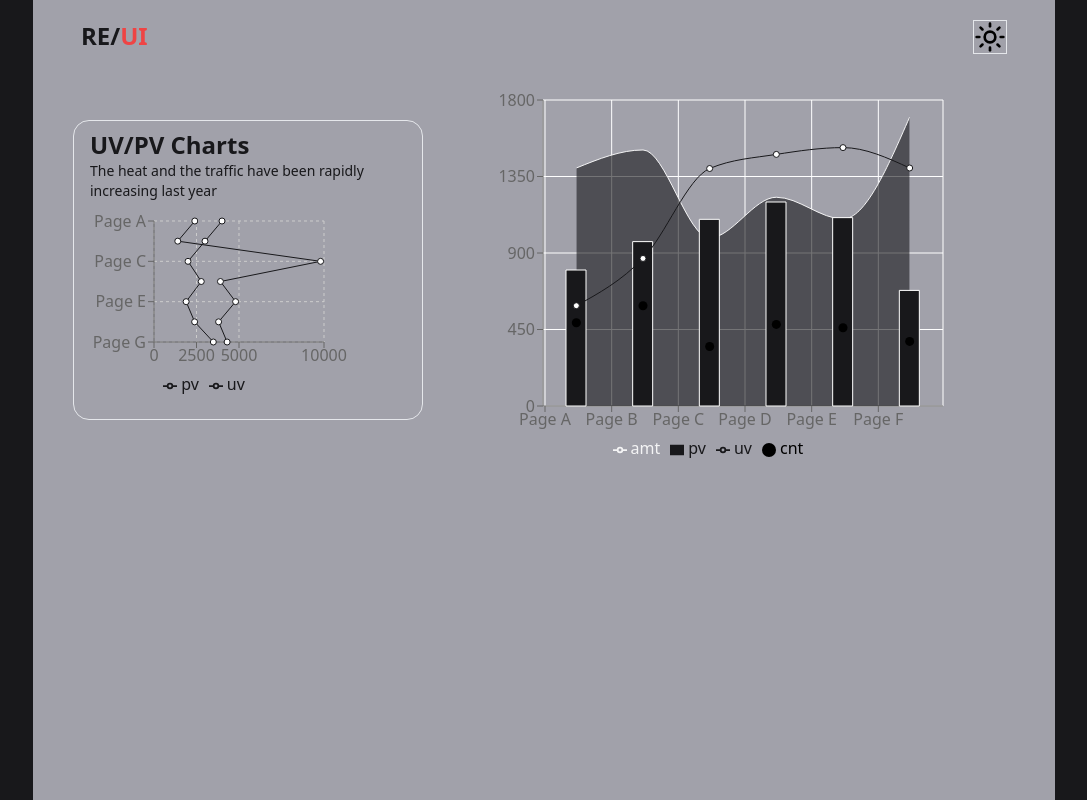
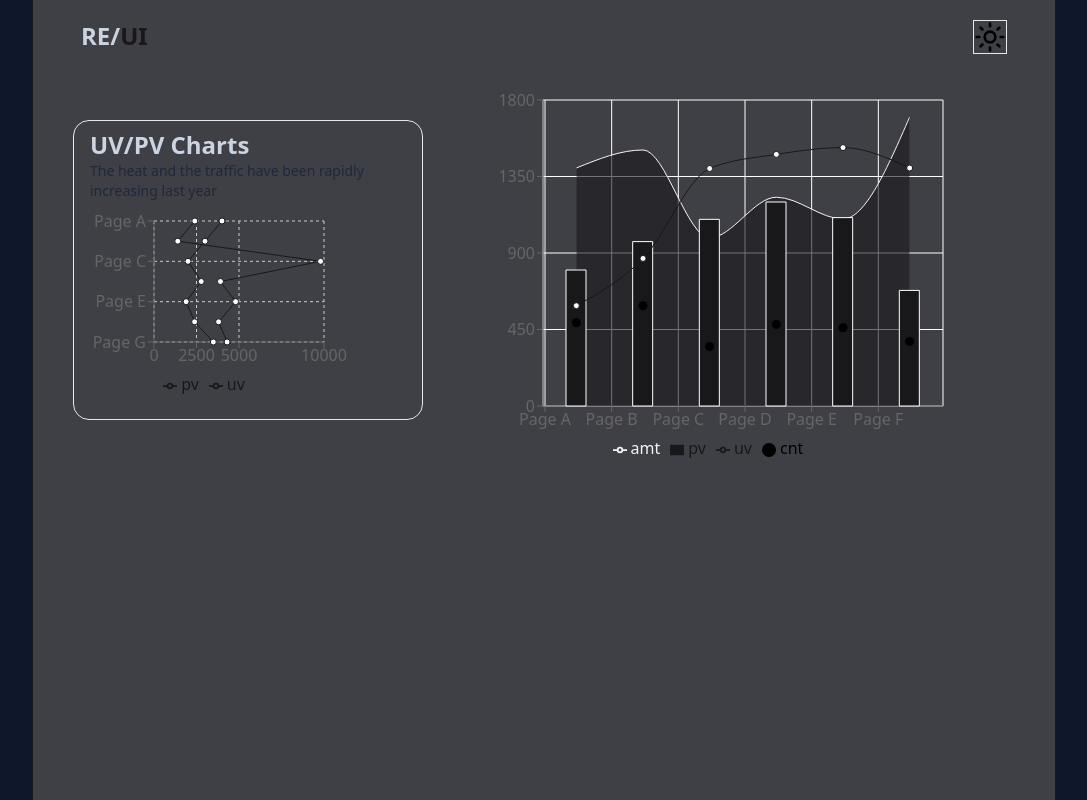
Before and after one commit to yourRichard/charts, a React (Vite) app: page / in a window 1280 px wide. Shown: the whole page, without its empty margins (96-1183 px from the left). Built offline with nearby package versions, Linux system fonts and the light colour scheme.

Commit message:
version 3

```diff
--- a/app/globals.css
+++ b/app/globals.css
@@ -40,6 +40,10 @@
     --destructive-blue: 0 84.2% 60.2%;
     --destructive-foreground-blue: 210 40% 98%;
     --ring-blue: 221.2 83.2% 53.3%;
+    --card-blue: 0 0% 100%;
+    --card-foreground-blue: 222.2 84% 4.9%;
+    --popover-blue: 0 0% 100%;
+    --popover-foreground-card-blue: 222.2 84% 4.9%;
   }
 
   .dark {
--- a/src/App.tsx
+++ b/src/App.tsx
@@ -5,8 +5,8 @@ import { useTheme } from "./themeContext";
 function App() {
   const {theme} = useTheme()
   return (
-    <div className=" h-screen"style={{background:theme.primaryColor}}>
-          <div className="bg-zinc-400 w-[80%] border-l border-ring border-r border-r-ring mx-auto h-full " >
+    <div className=" h-screen bg-slate-900">
+          <div className="bg-zinc-700 w-[80%] border-l border-ring border-r border-r-ring mx-auto h-full " >
 
             <Header/>
             <Charts/>
--- a/src/components/charts/LeftCharts.tsx
+++ b/src/components/charts/LeftCharts.tsx
@@ -50,8 +50,8 @@ const LeftCharts = () => {
   return (
     <div className='mt-10 w-[350px] h-[300px] border border-border ml-10 rounded-2xl'>
       <div className='ml-4 mt-2 '>
-        <h3 className={` text-2xl font-bold`} style={{color:theme.ring}}>UV/PV Charts</h3>
-        <p className='text-sm' style={{color:theme.primaryColor}}>The heat and the traffic have been rapidly increasing last year</p>
+        <h3 className="font-bold text-slate-300 text-2xl" >UV/PV Charts</h3>
+        <p className='text-sm text-slate-800'>The heat and the traffic have been rapidly increasing last year</p>
       </div>
       <LineChart
           layout="vertical"
--- a/src/components/global/header/Header.tsx
+++ b/src/components/global/header/Header.tsx
@@ -1,11 +1,13 @@
 import { ModeToggle } from '../../../mode-toggle'
+import { useTheme } from '../../../themeContext'
 
 const Header = () => {
+  const {theme} = useTheme()
   return (
     <div className='h-[80px] w-full bg-accent'>
         <div className='flex justify-between'>
-            <div className='ml-12 text-2xl mt-5 font-bold text-primary'>
-                <h1>RE/<span className='text-destructive'>UI</span></h1>
+            <div className='ml-12 text-2xl mt-5 font-bold text-slate-300'>
+                <h1>RE/<span style={{color:theme.primaryColor}}>UI</span></h1>
             </div>
             <div>
                 <ModeToggle />
--- a/src/themeContext.tsx
+++ b/src/themeContext.tsx
@@ -7,6 +7,7 @@ type Theme = {
   destructive:string;
   foregroundColor:string;
   secondaryColor:string;
+  popoverColor :string;
 
   // Add more properties for other styles
 };
@@ -18,7 +19,8 @@ const theme1: Theme = {
   destructive: 'hsl(var(--destrustive-neutral))',
   secondaryColor:'hsl(var(--secondary-neutral))',
   foregroundColor:'hsl(var(--foreground-neutral))',
-  primaryForground:'hsl(var(--primary-foreground-neutral))'
+  primaryForground:'hsl(var(--primary-foreground-neutral))',
+  popoverColor:'hsl(var(--card-neutral))'
   // ... other styles
 };
 
@@ -29,7 +31,9 @@ const theme2: Theme = {
   destructive: 'hsl(var(--destrustive-blue))',
   secondaryColor:'hsl(var(--secondary-blue))',
   foregroundColor:'hsl(var(--foreground-blue))',
-  primaryForground:'hsl(var(--primary-foreground-blue))'
+  primaryForground:'hsl(var(--primary-foreground-blue))',
+  popoverColor:'hsl(var(--card-blue))'
+
   // ... other styles
 };
 
@@ -40,7 +44,9 @@ const theme3: Theme = {
   destructive: 'hsl(var(--destrustive-pink))',
   secondaryColor:'hsl(var(--secondary-pink))',
   foregroundColor:'hsl(var(--foreground-pink))',
-  primaryForground:'hsl(var(--primary-foreground-pink))'
+  primaryForground:'hsl(var(--primary-foreground-pink))',
+  popoverColor:'hsl(var(--card-neutral))'
+
   // ... other styles
 };
 
@@ -51,7 +57,9 @@ const theme4: Theme = {
   destructive: 'hsl(var(--destrustive-yellow))',
   secondaryColor:'hsl(var(--secondary-yellow))',
   foregroundColor:'hsl(var(--foreground-yellow))',
-  primaryForground:'hsl(var(--primary-foreground-yellow))'
+  primaryForground:'hsl(var(--primary-foreground-yellow))',
+  popoverColor:'hsl(var(--card-neutral))'
+
   // ... other styles
 };
 
--- a/tailwind.config.js
+++ b/tailwind.config.js
@@ -35,7 +35,12 @@ module.exports = {
         destructive: {
           DEFAULT: "hsl(var(--destructive-neutral))",
           foreground: "hsl(var(--destructive-foreground-neutral))",
-
+        popover:{
+          DEFAULT:"hsl(var(--popover-neutral))"
+        },
+        card:{
+          DEFAULT:"hsl(var(--card-neutral))"
+        },
 
           ring: "hsl(var(--ring-blue))",
         background: "hsl(var(--background-blue))",
@@ -51,6 +56,12 @@ module.exports = {
         destructive: {
           DEFAULT: "hsl(var(--destructive-blue))",
           foreground: "hsl(var(--destructive-foreground-blue))",
+        },
+        popover:{
+          DEFAULT:"hsl(var(--popover-blue))"
+        },
+        card:{
+          DEFAULT:"hsl(var(--card-blue))"
         },
 
         // neutral color
```
Also changed, not shown: 1 other file (tests, documents, lock files or other folders).
